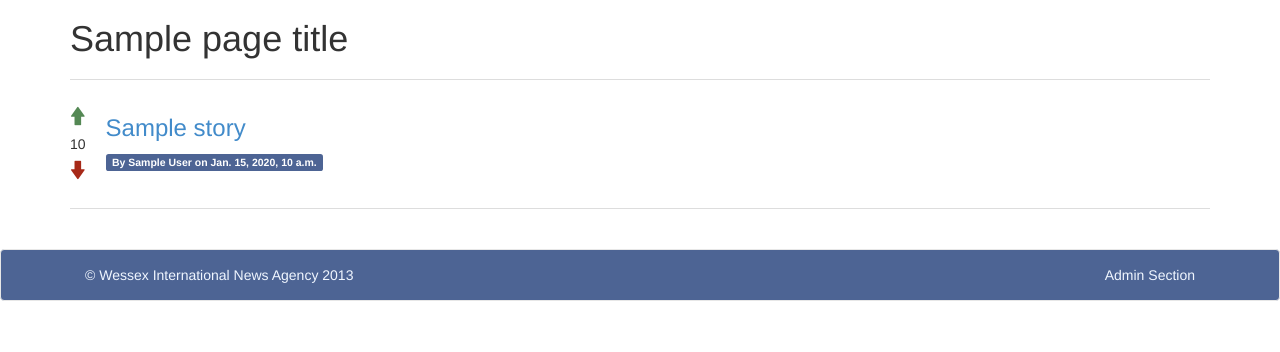
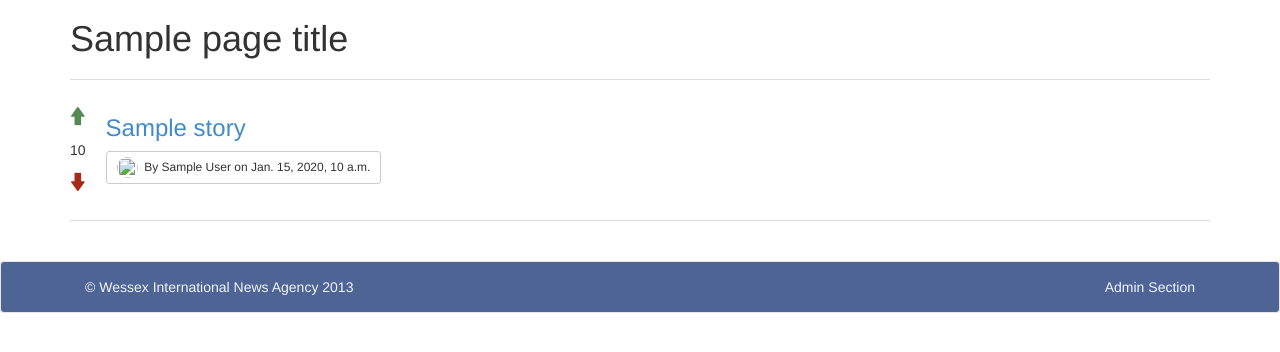
Before and after one commit to algby/django-app-engine-assignment, a Django app: template frontend/templates/frontend/stories.html in a window 1280 px wide. Shown: the part 51-403 px from the top of the page. Run offline with Django 3.2, Linux system fonts and the light colour scheme; the template is opened without the code that fills it: most values are stand-ins (such as "Sample title", 1, 10 or a date in 2020); some libraries are stand-ins or nearby versions.

Commit message:
Adding avatars!

```diff
--- a/cms/templates/cms/template.html
+++ b/cms/templates/cms/template.html
@@ -32,6 +32,7 @@
 				</ul>
 
 				<p class="navbar-text navbar-right">
+					<img class="img-rounded" height="22" width="22" src="{{ user.avatar }}?s=22"/>&nbsp;
 					{{ user.first_name }} {{ user.last_name }} | <a href="{% url 'logout' %}">Log Out</a>
 				</p>
 			</div>
--- a/cms/templates/cms/user/index.html
+++ b/cms/templates/cms/user/index.html
@@ -30,6 +30,7 @@
 						{{ user.id }}
 					</td>
 					<td>
+						<img class="img-rounded" height="34" width="34" src="{{ user.get_avatar }}?s=34"/>&nbsp;
 						<a href="{% url 'user-view' id=user.id %}">{{ user.username }}</a>
 					</td>
 					<td>
--- a/frontend/templates/frontend/stories.html
+++ b/frontend/templates/frontend/stories.html
@@ -9,12 +9,17 @@
 		<article class="frontend-story clearfix" data-story-id="{{ story.story.id }}">
 			<div class="pull-left frontend-arrows">
 				<div data-type="up" class="upvote step fi-arrow-up size-24"></div>
-				<div id="{{ story.story.id }}-votes">{{ story.votes.total }}</div>
+				<div class="votes" id="{{ story.story.id }}-votes">{{ story.votes.total }}</div>
 				<div data-type="down" class="downvote step fi-arrow-down size-24"></div>
 			</div>
 			<div class="pull-left">
-				<h3><a href="{% url 'story-view' slug=story.story.slug id=story.story.id %}" title="{{ story.story.title }}">{{ story.story.title }}</a></h3>
-				<span class="label label-wina">By {{ story.story.author.first_name }} {{ story.story.author.last_name }} on {{ story.story.date_created }}</span>
+				<h3>
+					<a href="{% url 'story-view' slug=story.story.slug id=story.story.id %}" title="{{ story.story.title }}">{{ story.story.title }}</a>
+				</h3>
+
+				<a href="{% url 'story-view' slug=story.story.slug id=story.story.id %}" class="btn btn-default btn-sm">
+					<img class="img-circle" height="21" width="21" src="{{ user.avatar }}?s=21"/>&nbsp;&nbsp;By {{ story.story.author.first_name }} {{ story.story.author.last_name }} on {{ story.story.date_created }}
+				</a>
 			</div>
 		</article>
 		<hr/>
--- a/frontend/templates/frontend/template.html
+++ b/frontend/templates/frontend/template.html
@@ -24,6 +24,7 @@
 
 			<p class="navbar-text navbar-right">
 				{% if user.is_authenticated %}
+					<img class="img-rounded" height="22" width="22" src="{{ user.avatar }}?s=22"/>&nbsp;
 					{{ user.first_name }} {{ user.last_name }} | <a href="{% url 'logout' %}">Log Out</a>
 				{% else %}
 					<a href="{% url 'login' %}" title="Log In">Log In</a> or <a href="{% url 'join' %}" title="Join">Join</a>
--- a/static/frontend/css/main.css
+++ b/static/frontend/css/main.css
@@ -33,6 +33,10 @@ hr {
 .frontend-arrows {
 	text-align: center;
 	margin-right: 20px;
+}
+
+.votes {
+	padding: 6px 0;
 }
 
 .fi-arrow-up {
--- a/wina/settings.py
+++ b/wina/settings.py
@@ -131,6 +131,7 @@ MIDDLEWARE_CLASSES = (
     'django.middleware.csrf.CsrfViewMiddleware',
     'django.contrib.auth.middleware.AuthenticationMiddleware',
     'django.contrib.messages.middleware.MessageMiddleware',
+    'wina.middleware.UserAvatarMiddleware',
 )
 
 # The default url configuration to use
```
Also changed, not shown: api/models.py (+20 -0 lines), cms/templates/cms/user/view.html (+8 -4 lines), frontend/templates/frontend/story.html (+7 -2 lines), wina/middleware.py (added, +12 -0 lines).
